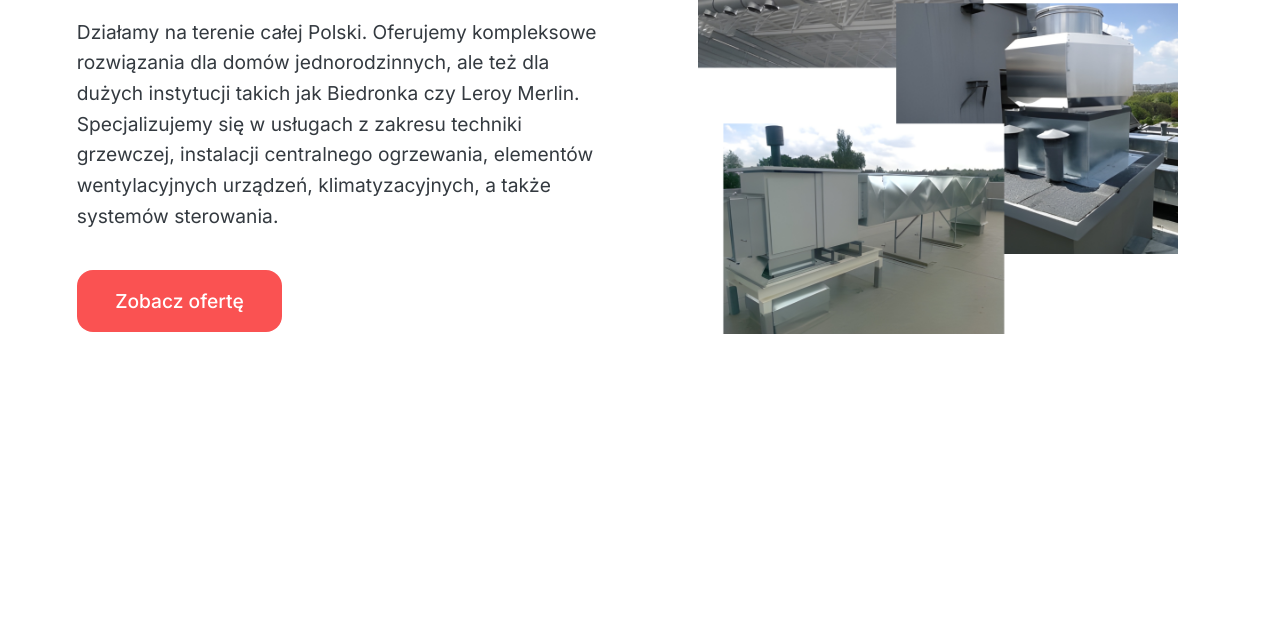
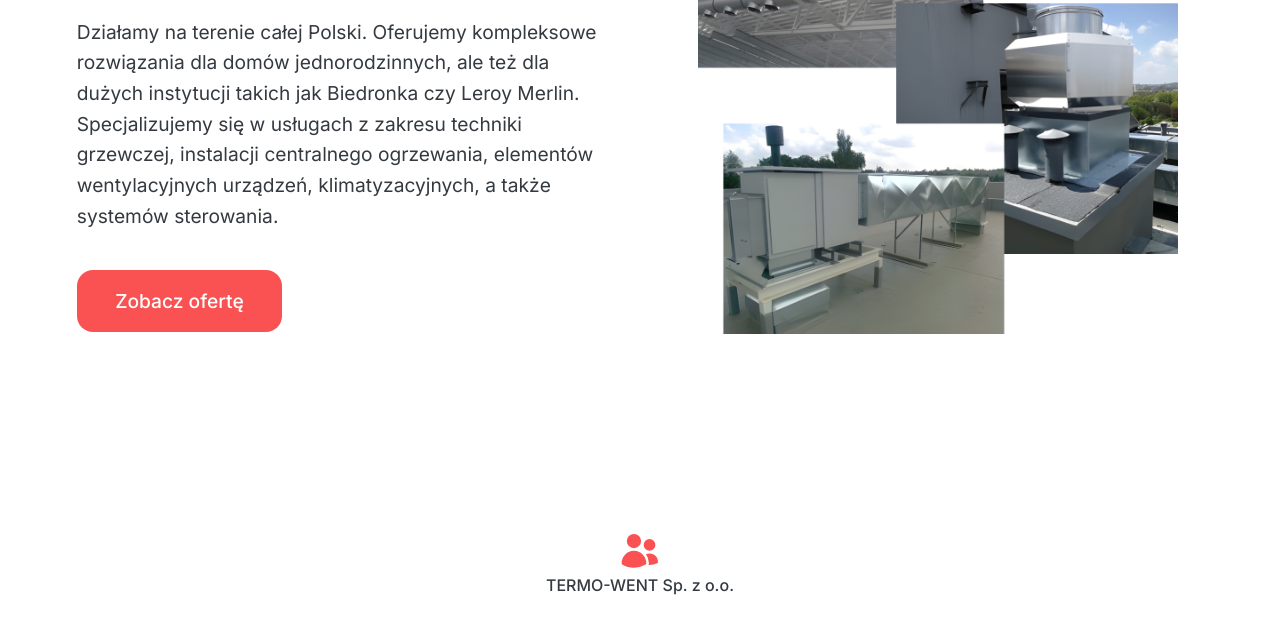
Before and after one commit to Taruros/termo-went, a plain HTML site: page index.html in a window 1280 px wide. Shown: the part 271-904 px from the top of the page. Before the commit the page ends 800 px from the top, so only its background shows below. Drawn offline with Linux system fonts and the light colour scheme.

Commit message:
zmiana strony

```diff
--- a/index.html
+++ b/index.html
@@ -103,5 +103,22 @@
         </div>
       </div>
     </section>
+    <footer class="footer">
+      <ul class="about-elements">
+        <li>
+          <svg
+            xmlns="http://www.w3.org/2000/svg"
+            viewBox="0 0 24 24"
+            fill="currentColor"
+            class="about-icon"
+          >
+            <path
+              d="M4.5 6.375a4.125 4.125 0 118.25 0 4.125 4.125 0 01-8.25 0zM14.25 8.625a3.375 3.375 0 116.75 0 3.375 3.375 0 01-6.75 0zM1.5 19.125a7.125 7.125 0 0114.25 0v.003l-.001.119a.75.75 0 01-.363.63 13.067 13.067 0 01-6.761 1.873c-2.472 0-4.786-.684-6.76-1.873a.75.75 0 01-.364-.63l-.001-.122zM17.25 19.128l-.001.144a2.25 2.25 0 01-.233.96 10.088 10.088 0 005.06-1.01.75.75 0 00.42-.643 4.875 4.875 0 00-6.957-4.611 8.586 8.586 0 011.71 5.157v.003z"
+            />
+          </svg>
+          <p class="company-name">TERMO-WENT Sp. z o.o.</p>
+        </li>
+      </ul>
+    </footer>
   </body>
 </html>
--- a/style_index.css
+++ b/style_index.css
@@ -9,15 +9,9 @@
 
 body {
   /* width: 90%; */
-  margin: 0 auto;
   font-family: "Inter", sans-serif;
   color: #343a40;
 }
-
-/* .main-header {
-  width: 90%;
-  margin: 0 auto;
-} */
 
 /* = Headers = */
 
@@ -74,6 +68,33 @@ body {
   height: 30rem;
 }
 
+/* = Footer = */
+
+.footer {
+  padding: 9.6rem 2.4rem;
+}
+
+.about-elements {
+  list-style: none;
+  display: flex;
+  gap: 7.2rem;
+  justify-content: center;
+}
+
+.about-elements li {
+  text-align: center;
+}
+
+.about-icon {
+  width: 2.6rem;
+  height: 2.6rem;
+  fill: #fa5252;
+}
+
+.company-name {
+  font-weight: 500;
+}
+
 /* = Link Styling = */
 
 a:link {
```
